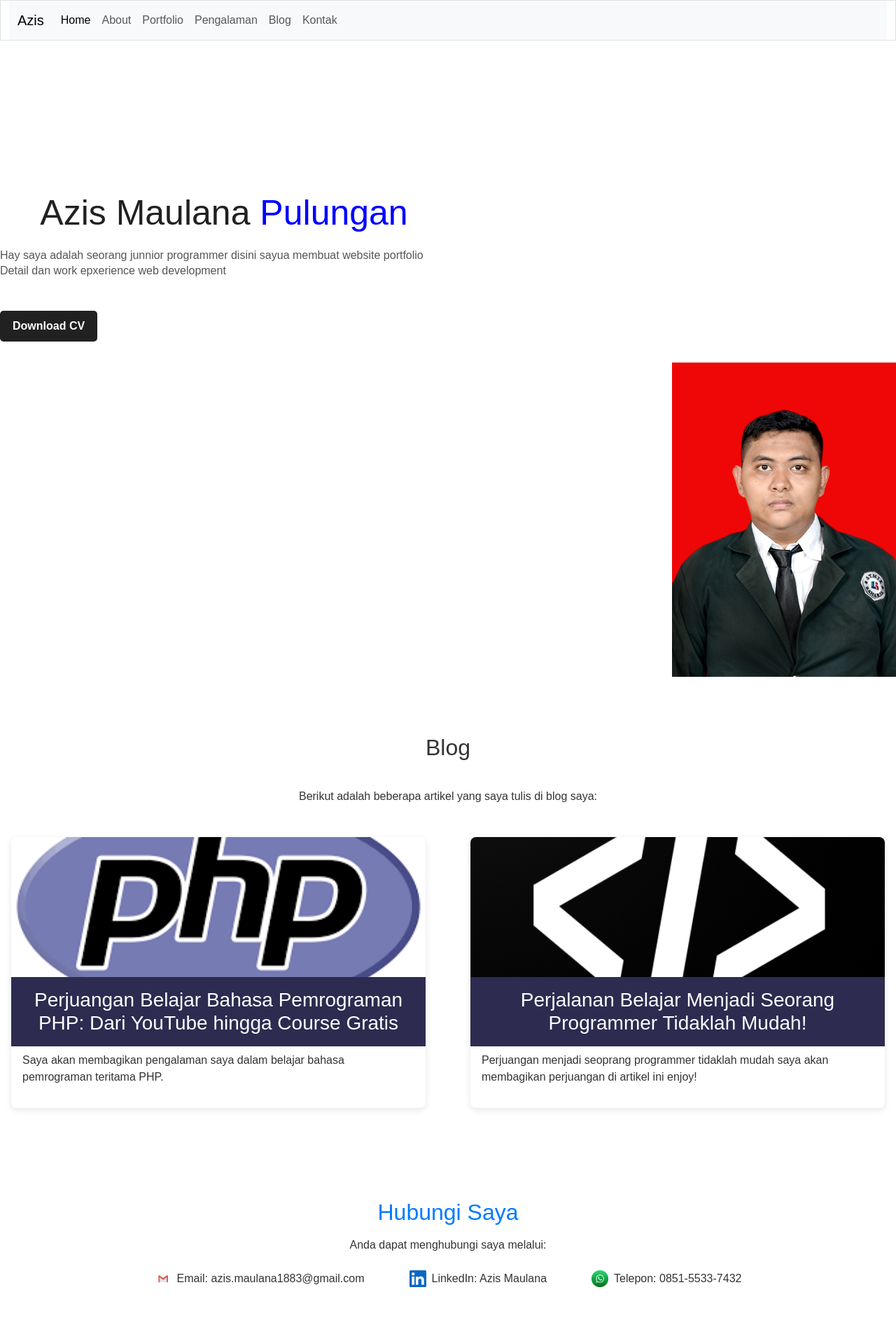
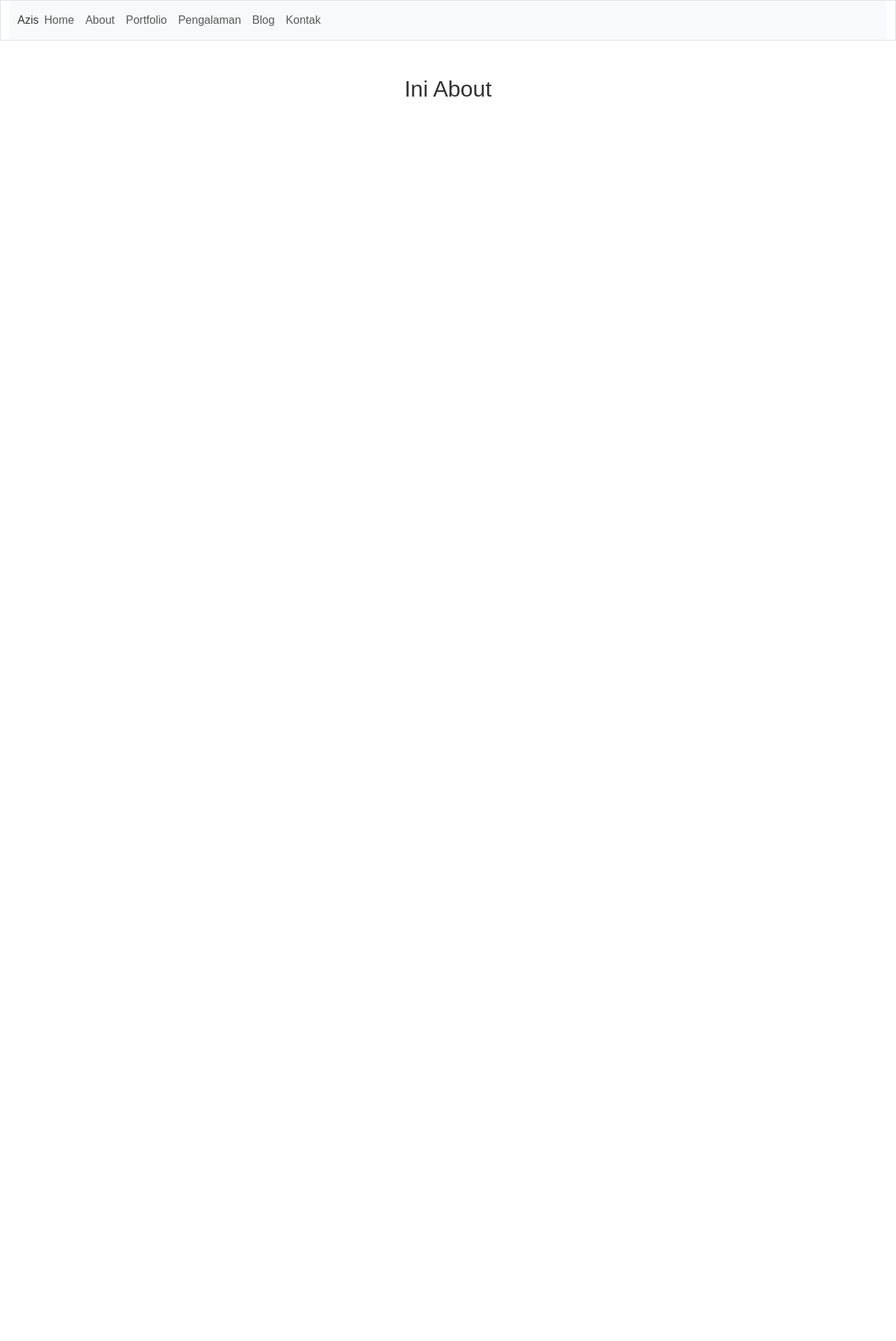
Before and after one commit to azismaulana1883/personal-web-react-bootstrap5, a React (Vite) app: page /about in a window 1280 px wide. Shown: the top 1916 px of the page at 70% size. After the commit the page ends 800 px from the top, so only its background shows below. Built offline with nearby package versions, Linux system fonts and the light colour scheme.

Commit message:
penerapan react router

```diff
--- a/package.json
+++ b/package.json
@@ -11,9 +11,12 @@
   },
   "dependencies": {
     "bootstrap": "^5.3.2",
+    "query-string": "^8.1.0",
     "react": "^18.2.0",
     "react-bootstrap": "^2.9.0",
-    "react-dom": "^18.2.0"
+    "react-dom": "^18.2.0",
+    "react-router": "^6.17.0",
+    "react-router-dom": "^6.17.0"
   },
   "devDependencies": {
     "@types/react": "^18.2.15",
--- a/src/About.jsx
+++ /dev/null
@@ -1,14 +0,0 @@
-import Navbar from "./Homepage/Headers/Navbar"
-
-function About ()
-{
-    return (
-        <>
-            <section id="Navbar">
-                <Navbar/>
-            </section>
-        </>
-    )
-}
-
-export default About
--- a/src/App.jsx
+++ b/src/App.jsx
@@ -1,33 +1,21 @@
-import { useState } from 'react'
-import reactLogo from './assets/react.svg'
-import viteLogo from '/vite.svg'
-import './App.css'
+import { BrowserRouter,Routes,Route } from "react-router-dom"
+import Home from "./pages/Home"
+import Navbar from "./Homepage/Headers/Navbar"
+import About from "./pages/About"
 
 function App() {
-  const [count, setCount] = useState(0)
 
   return (
     <>
-      <div>
-        <a href="https://vitejs.dev" target="_blank">
-          <img src={viteLogo} className="logo" alt="Vite logo" />
-        </a>
-        <a href="https://react.dev" target="_blank">
-          <img src={reactLogo} className="logo react" alt="React logo" />
-        </a>
-      </div>
-      <h1>Vite + React</h1>
-      <div className="card">
-        <button onClick={() => setCount((count) => count + 1)}>
-          count is {count}
-        </button>
-        <p>
-          Edit <code>src/App.jsx</code> and save to test HMR
-        </p>
-      </div>
-      <p className="read-the-docs">
-        Click on the Vite and React logos to learn more
-      </p>
+      <BrowserRouter>
+      <section id='headers-nav'>
+                <Navbar/>
+            </section>
+        <Routes>
+          <Route path="/" element={<Home/>} />
+          <Route path="/about" element={<About/>} />
+        </Routes>
+      </BrowserRouter>
     </>
   )
 }
--- a/src/Content/Contact.jsx
+++ b/src/Content/Contact.jsx
@@ -5,19 +5,19 @@ import imgWA from '../assets/img/whatsapp.jpg'
 function Contact ()
 {
     return (
-<div class="kontak section" id="kontak">
+<div className="kontak section" id="kontak">
   <h1>Hubungi Saya</h1>
   <p>Anda dapat menghubungi saya melalui:</p>
-  <div class="kontak-info">
-      <a href="mailto:azis.maulana1883@gmail.com" class="kontak-item">
+  <div className="kontak-info">
+      <a href="mailto:azis.maulana1883@gmail.com" className="kontak-item">
           <img src={imgMail} alt="Email"/>
           <span>Email: azis.maulana1883@gmail.com</span>
       </a>
-      <a href="https://www.linkedin.com/in/azis-maulana-9b6501156/" target="_blank" class="kontak-item">
+      <a href="https://www.linkedin.com/in/azis-maulana-9b6501156/" target="_blank" className="kontak-item">
           <img src={imgLinked} alt="LinkedIn"/>
           <span>LinkedIn: Azis Maulana</span>
       </a>
-      <a href="https://wa.me/+6285155337432" class="kontak-item">
+      <a href="https://wa.me/+6285155337432" className="kontak-item">
           <img src={imgWA} alt="Telepon"/>
           <span>Telepon: 0851-5533-7432</span>
       </a>
--- a/src/Content/Content.jsx
+++ b/src/Content/Content.jsx
@@ -6,22 +6,22 @@ function Content ()
 {
     return (
         <>
-<section class="hero section" id="hero">
-  <h1 class="title-hero">Azis Maulana <span>Pulungan</span></h1>
-  <p class="hero-deskripsi">Hay saya adalah seorang junnior programmer disini sayua membuat website portfolio
+<section className="hero section" id="hero">
+  <h1 className="title-hero">Azis Maulana <span>Pulungan</span></h1>
+  <p className="hero-deskripsi">Hay saya adalah seorang junnior programmer disini sayua membuat website portfolio
     <br/> Detail dan work epxerience web development
   </p>
-  <a class="" href="https://drive.google.com/file/d/12Gi4aSGBd_XLmPHfw4Z0b0FJaYr_Yx1w/view?usp=sharing">Download CV</a>
-  <div class="hero-images">
+  <a className="" href="https://drive.google.com/file/d/12Gi4aSGBd_XLmPHfw4Z0b0FJaYr_Yx1w/view?usp=sharing">Download CV</a>
+  <div className="hero-images">
     <img src={Azis}/>
   </div>
 </section>
 
-<section class="blog section" id="blog">
+<section className="blog section" id="blog">
   <h1>Blog</h1>
-  <p class="blog-deskripsi">Berikut adalah beberapa artikel yang saya tulis di blog saya:</p>
-  <div class="blog-posts">
-    <div class="blog-post">
+  <p className="blog-deskripsi">Berikut adalah beberapa artikel yang saya tulis di blog saya:</p>
+  <div className="blog-posts">
+    <div className="blog-post">
       <a href="pages/artikel1.html" target="_blank">
         <img src={phpCode} alt="Belajar PHP"/>
         <h3>Perjuangan Belajar Bahasa Pemrograman PHP: Dari YouTube hingga Course Gratis</h3>
@@ -29,7 +29,7 @@ function Content ()
       <p>Saya akan membagikan pengalaman saya dalam belajar bahasa pemrograman teritama PHP.</p>
     </div>
 
-    <div class="blog-post">
+    <div className="blog-post">
       <a href="pages/artike2.html" target="_blank">
         <img src={imgCode} alt="Pengalaman Ngoding"/>
         <h3>Perjalanan Belajar Menjadi Seorang Programmer Tidaklah Mudah!</h3>
--- a/src/Homepage/Headers/Navbar.jsx
+++ b/src/Homepage/Headers/Navbar.jsx
@@ -1,19 +1,22 @@
+import { Link } from "react-router-dom"
+
 function Navbar ()
 {
     return (
+      <>
         <div className="container-fluid">
             <div className="row align-items-center border">
                 <div className="col-lg-12 col-sm-12 col-md-12">
                     <nav className="navbar navbar-expand-lg bg-light">
   <div className="container-fluid">
-    <a className="navbar-brand" href="#">Azis</a>
+    <Link className="nav-brand" to={"/"}>Azis</Link>
     <button className="navbar-toggler" type="button" data-bs-toggle="collapse" data-bs-target="#navbarNavAltMarkup" aria-controls="navbarNavAltMarkup" aria-expanded="false" aria-label="Toggle navigation">
       <span className="navbar-toggler-icon"></span>
     </button>
     <div className="collapse navbar-collapse" id="navbarNavAltMarkup">
       <div className="navbar-nav">
-        <a className="nav-link active" aria-current="page" href="index.html">Home</a>
-        <a className="nav-link" href="pages/about.html">About</a>
+        <Link className="nav-link" to={"/"}>Home</Link>
+        <Link className="nav-link" to={"/about"}>About</Link>
         <a className="nav-link" href="pages/portfolio.html">Portfolio</a>
         <a className="nav-link" href="pages/pengalaman.html">Pengalaman</a>
         <a className="nav-link" href="#blog">Blog</a>
@@ -25,6 +28,7 @@ function Navbar ()
 </div>
             </div>
         </div>
+      </>
     )
 }
 
--- a/src/main.jsx
+++ b/src/main.jsx
@@ -4,11 +4,10 @@ import 'bootstrap/dist/js/bootstrap.min.js'
 
 import React from 'react'
 import ReactDOM from 'react-dom/client'
-import Home from './Home'
-import About from './About'
+import App from './App'
 
 ReactDOM.createRoot(document.getElementById('root')).render(
   <React.StrictMode>
-    <Home/>
+    <App/>
   </React.StrictMode>,
 )
--- /dev/null
+++ b/src/pages/About.jsx
@@ -0,0 +1,10 @@
+function About ()
+{
+    return (
+        <>
+            <h1>Ini About</h1>
+        </>
+    )
+}
+
+export default About
--- a/src/Home.jsx
+++ b/src/pages/Home.jsx
@@ -1,15 +1,11 @@
-import Navbar from './Homepage/Headers/Navbar'
-import Footer from './Homepage/Headers/Footer'
-import Content from './Content/Content'
-import Contact from './Content/Contact'
+import Footer from '../Homepage/Headers/Footer'
+import Content from '../Content/Content'
+import Contact from '../Content/Contact'
 
 function Home ()
 {
     return (
         <>
-            <section id='headers-nav'>
-                <Navbar/>
-            </section>
             <section id='content'>
                 <Content/>
             </section>
```
Also changed, not shown: 1 other file (tests, documents, lock files or other folders).
